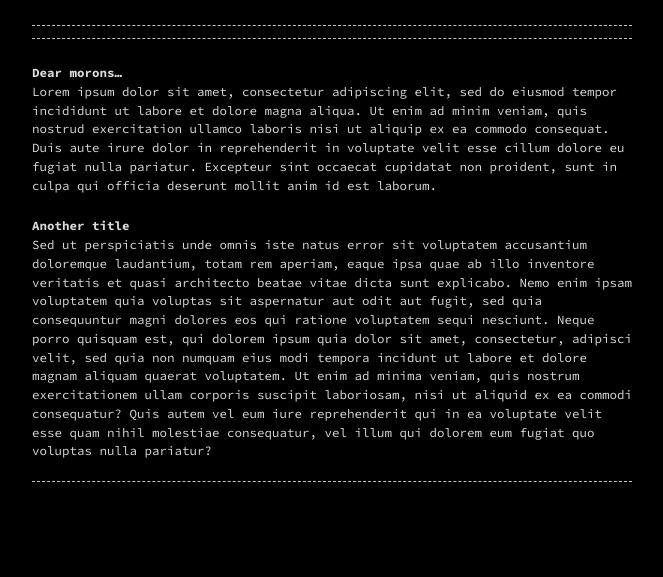
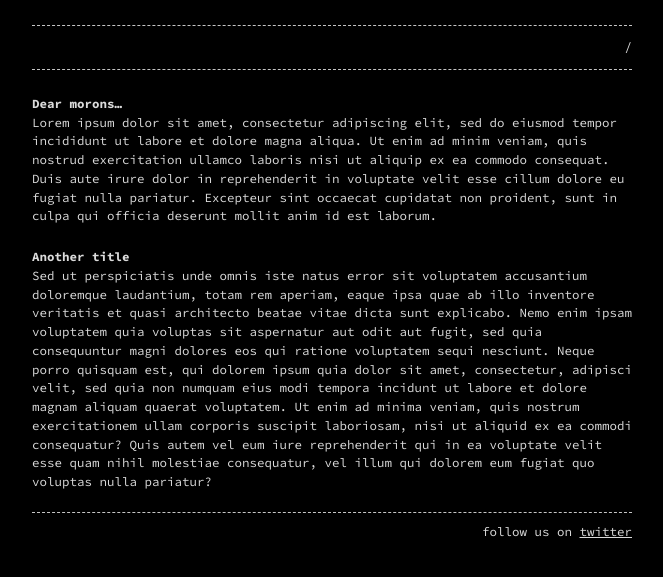
Before and after one commit to theodoreshin99/theodoreshin99.github.io, a Jekyll site: the page built from _posts/2018-11-04-dear-morons.markdown, in a window 1280 px wide. Shown: the top 577 px of the page, without its empty margins (308-971 px from the left). Built offline with Jekyll 4.4.1, drawn with Linux system fonts in a browser that asks for light colours; part of the change alters nothing that is shown.

Commit message:
Update _config.yml

```diff
--- a/_config.yml
+++ b/_config.yml
@@ -1,15 +1,13 @@
-# Example Site settings
+title: 'Solipsism'
+description: "A jekyll theme inspired by linux consoles for hackers, developers and script kiddies."
+url: "https://theodoreshin99.github.io"
 
-#google_analytics: UA-NNNNNNNN-N
+header_pages:
+  - index.md
 
-#header_pages:
-#  - index.md
-#  - about.md
+style: dark
 
-#footer: 'follow us on <a href="https://twitter.com/">twitter</a>'
+footer: 'follow us on <a href="https://twitter.com/">twitter</a>'
 
-#style: light # dark (default) or light
-#listen_for_clients_preferred_style: true # true or false (default)
-
-plugins:
-  - jekyll-seo-tag
+# Build settings
+markdown: kramdown
```
